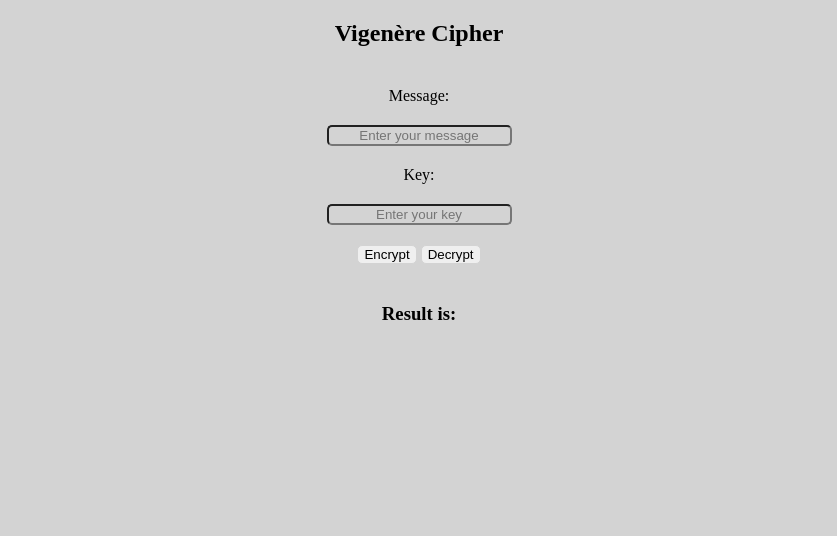
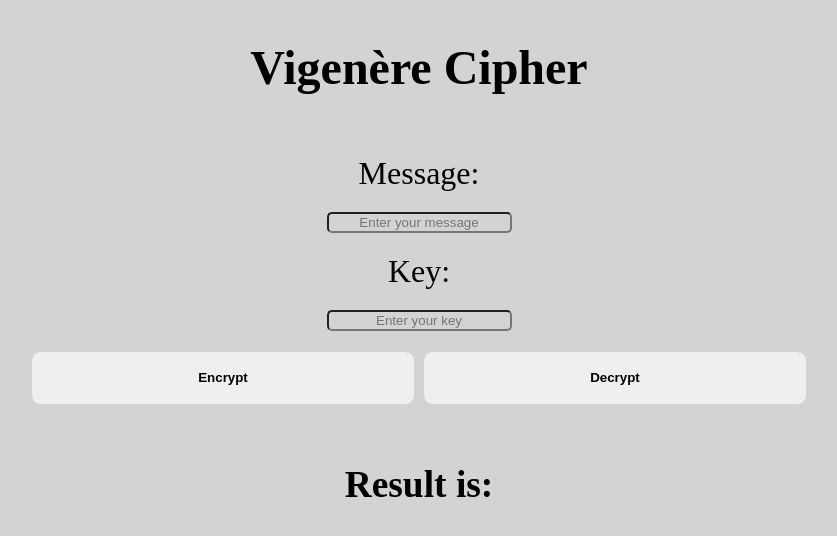
Before and after one commit to VanoKi/VigenereChipherDemosntration, a plain HTML site: page index.html in a window 1280 px wide. Both pictures are taken after a click on the button "Encrypt". Shown: the whole page, without its empty margins (221-1058 px from the left). Drawn offline with Linux system fonts and the light colour scheme.

Commit message:
fix: work of script

```diff
--- a/index.html
+++ b/index.html
@@ -19,11 +19,16 @@
     <input type="text" id="key" placeholder="Enter your key">
 
     <div class="btn_wrap">
-      <button id="encryptBnt">Encrypt</button>
-      <button id="decryptBnt">Decrypt</button>
+      <button id="encryptBnt">
+        <h4>Encrypt</h4>
+      </button>
+      <button id="decryptBnt">
+        <h4>Decrypt</h4>
+      </button>
     </div>
     <div class="output" id="output">
       <h3 class="answer">Result is: </h3>
+      <h3 class="result"></h3>
     </div>
   </section>
 <script src="script.js"></script>
--- a/script.js
+++ b/script.js
@@ -44,7 +44,8 @@ document.querySelector('#encryptBnt').addEventListener('click', () => {
     const key = document.querySelector('#key').value
     try {
         const encrypted = machine.encrypt(message, key)
-        document.querySelector('.answer').textContent += encrypted
+        document.querySelector('.result').textContent += encrypted
+        document.querySelector('#message').textContent = encrypted
     } catch (e) {
         alert(e.message)
     }
@@ -55,7 +56,7 @@ document.querySelector('#decryptBnt').addEventListener('click', () => {
     const key = document.querySelector('#key').value
     try {
         const decrypted = machine.decrypt(message, key)
-        document.querySelector('.answer').textContent = decrypted
+        document.querySelector('.result').textContent = decrypted
     } catch (e) {
         alert(e.message)
     }
--- a/style.css
+++ b/style.css
@@ -1,3 +1,7 @@
+:root {
+  font-size: 2rem;
+  text-align: center;
+}
 html {
   box-sizing: border-box;
 }
@@ -22,7 +26,7 @@ img{
 }
 
 body {
-  margin: 0 auto;
+  margin: auto;
   background: lightgrey;
   display: grid;
   place-items: center;
@@ -45,7 +49,8 @@ input {
 }
 
 button {
-  border-radius: 5px;
+  width: 30vw;
+  border-radius: 10px;
   border: 1px solid lightgrey;
   cursor: pointer;
 }
```
